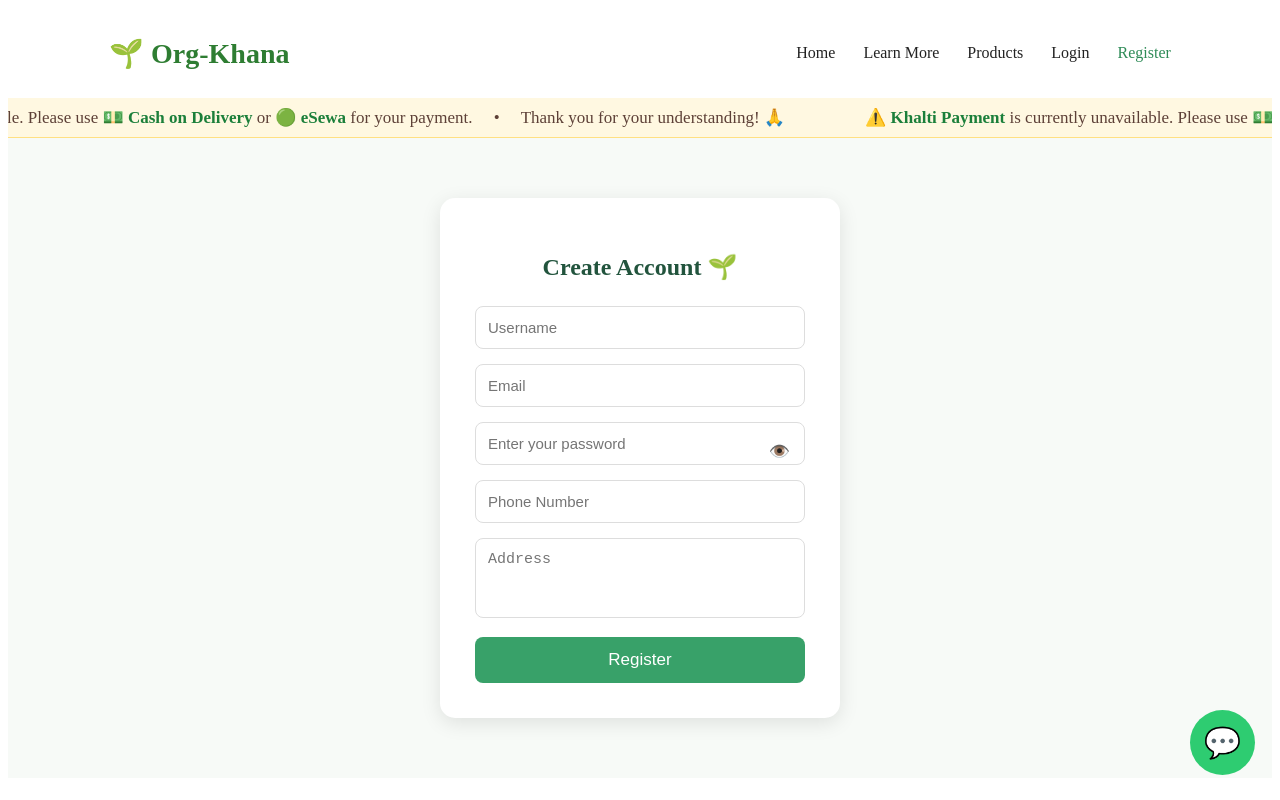
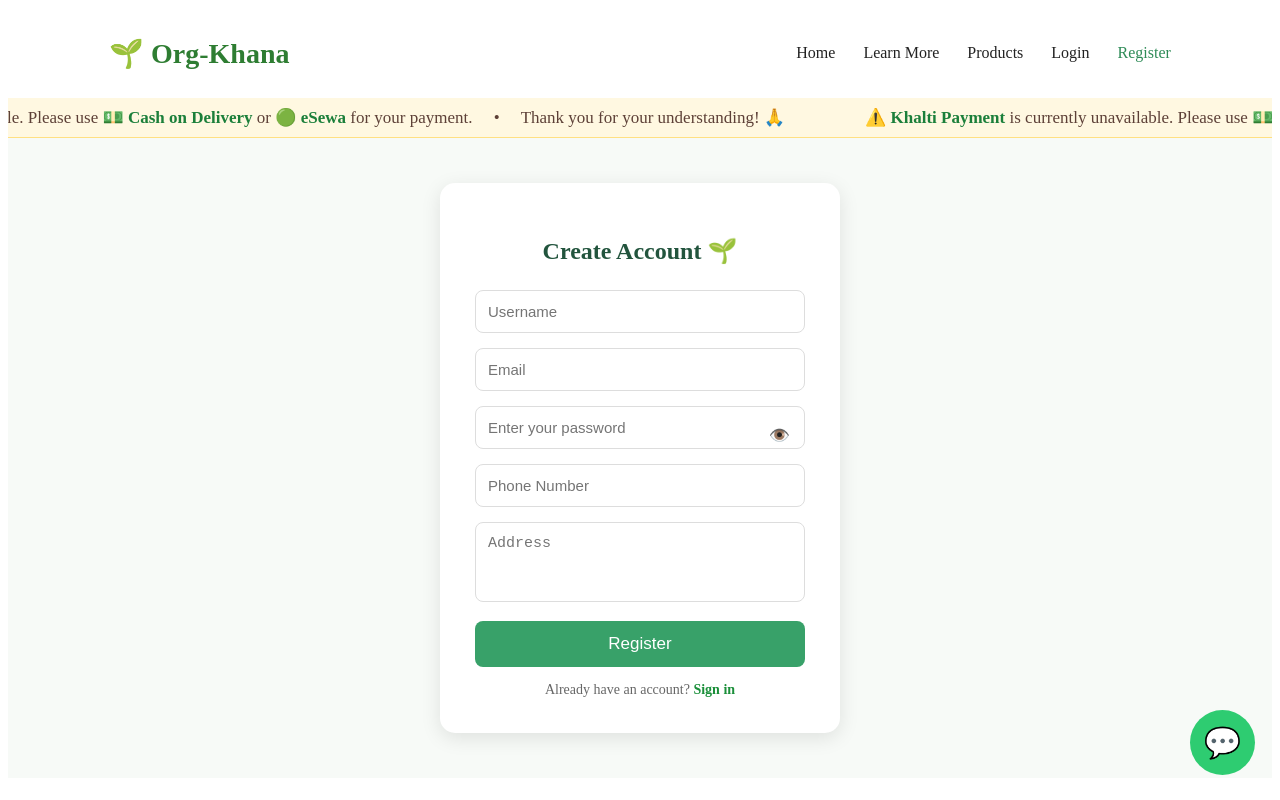
Before and after one commit to Adish99/ORG-Food, a React (Vite) app in the folder client/: page /register in a window 1280 px wide. Shown: the top 800 px of the page. Built offline with nearby package versions, Linux system fonts and the light colour scheme.

Commit message:
Improved UI/UX for the final time.

```diff
--- a/client/src/pages/Auth.css
+++ b/client/src/pages/Auth.css
@@ -204,3 +204,32 @@ text-decoration:underline;
     font-size: 18px;
     line-height: 1;
 }
+/* =====================================================
+   AUTH PAGE SWITCH LINK
+===================================================== */
+
+.auth-switch {
+    margin: 15px 0 0;
+
+    text-align: center;
+
+    font-size: 14px;
+
+    color: #666;
+}
+
+.auth-switch span {
+    color: #1b8f3a;
+
+    font-weight: 600;
+
+    cursor: pointer;
+
+    transition: color 0.2s ease;
+}
+
+.auth-switch span:hover {
+    color: #146c2c;
+
+    text-decoration: underline;
+}
--- a/client/src/pages/Login.jsx
+++ b/client/src/pages/Login.jsx
@@ -123,7 +123,6 @@ return (
 </button>
 
 <p className="forgot-link">
-
     <span
         onClick={() =>
             navigate("/forgot-password")
@@ -131,7 +130,13 @@ return (
     >
         Forgot Password?
     </span>
+</p>
 
+<p className="auth-switch">
+    Don't have an account?{" "}
+    <span onClick={() => navigate("/register")}>
+        Sign up now
+    </span>
 </p>
 
         </form>
--- a/client/src/pages/ProductDetails.css
+++ b/client/src/pages/ProductDetails.css
@@ -155,6 +155,23 @@
     background: #146c2c;
 
     transform: translateY(-2px);
+}
+/* =====================================================
+   LOGIN TO ADD CART
+===================================================== */
+
+.login-cart-btn {
+    display: flex;
+    align-items: center;
+    justify-content: center;
+
+    box-sizing: border-box;
+
+    text-decoration: none;
+}
+
+.login-cart-btn:hover {
+    color: white;
 }
 
 
--- a/client/src/pages/ProductDetails.jsx
+++ b/client/src/pages/ProductDetails.jsx
@@ -444,14 +444,12 @@ const handleWishlist = async () => {
 
                         ) : (
 //If not login then user can login first
-                            <button
-                                className="add-cart-btn"
-                                disabled
-                            >
-                                <NavLink to="/login">
-                                 Login to Add Cart
-                                </NavLink>
-                            </button>
+                           <NavLink
+    to="/login"
+    className="add-cart-btn login-cart-btn"
+>
+    Login to Add Cart
+</NavLink>
 
                         )
                     }
--- a/client/src/pages/Register.jsx
+++ b/client/src/pages/Register.jsx
@@ -188,6 +188,13 @@ onChange={handleChange}
     {isSubmitting ? "Registering..." : "Register"}
 </button>
 
+<p className="auth-switch">
+    Already have an account?{" "}
+    <span onClick={() => navigate("/login")}>
+        Sign in
+    </span>
+</p>
+
 </form>
 
 </div>
```
Lines whose indentation alone changed are shown as unchanged.
